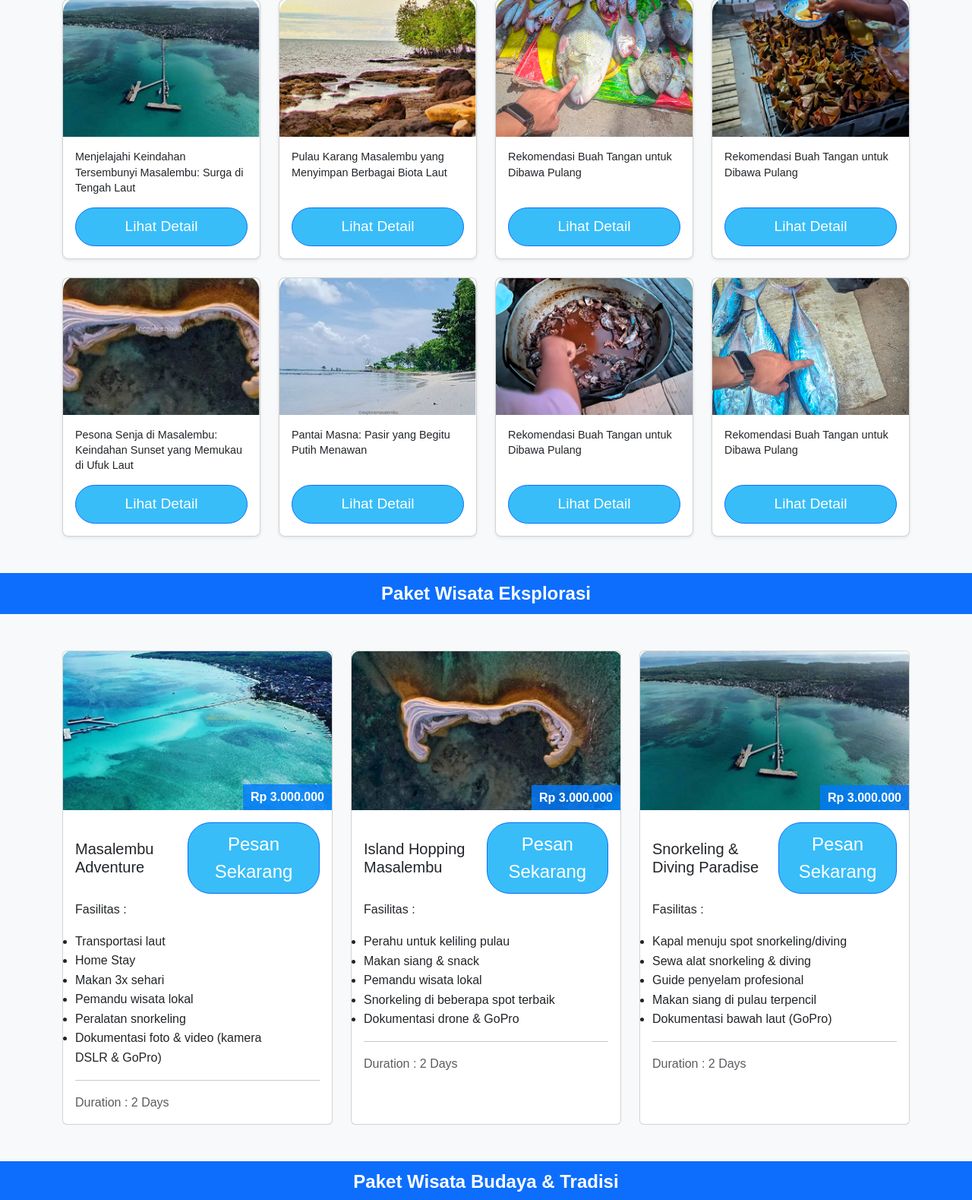
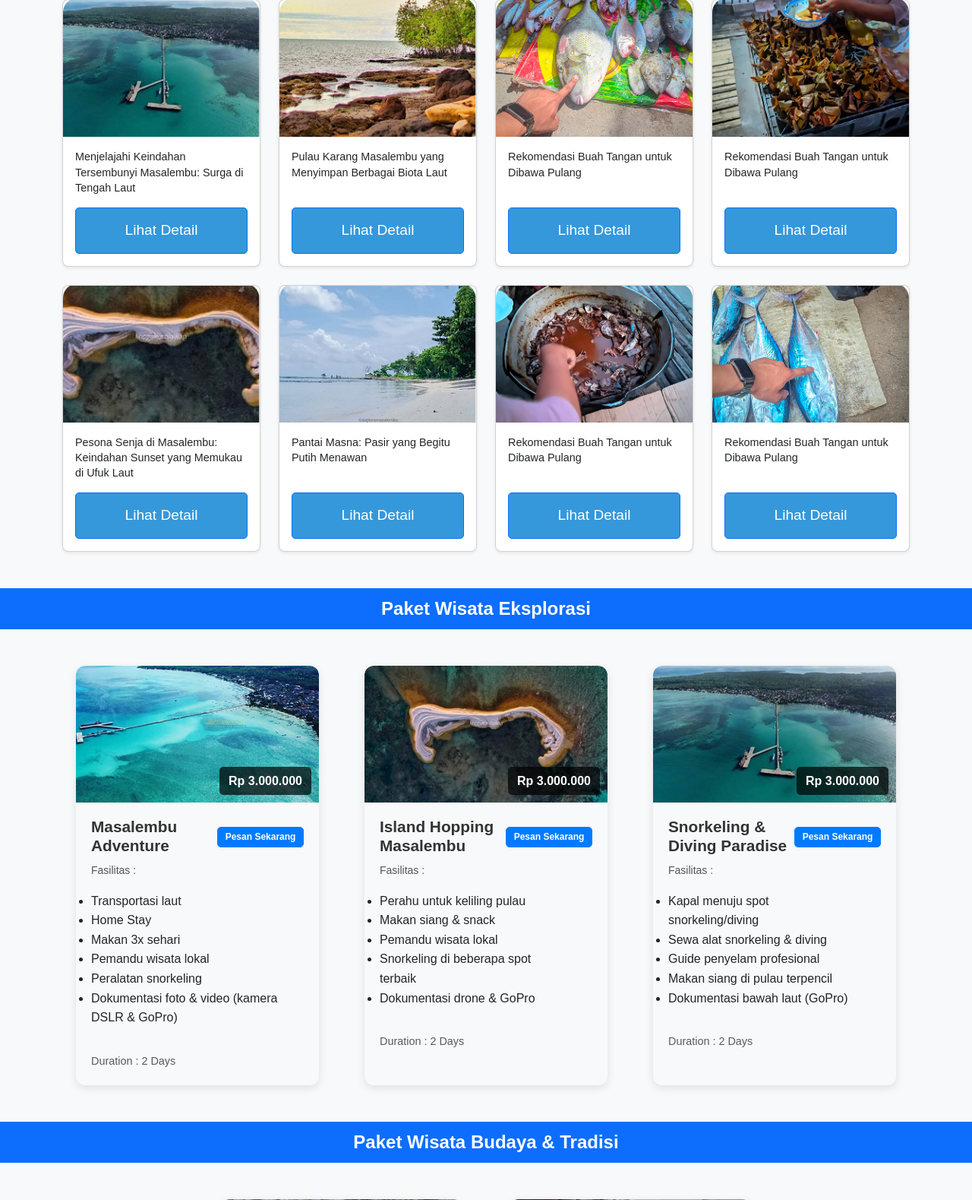
Before and after one commit to kaidanidani/masalembu, a CodeIgniter 4 app: the page made by app/Views/dashboard.php in a window 1280 px wide. Shown: the part 1879-3458 px from the top of the page at 76% size. Run offline with PHP 8.4 and a stand-in for CodeIgniter, Linux system fonts and the light colour scheme; the template is opened without the code that fills it, so the values that code supplies are empty; some libraries are stand-ins or nearby versions.

Commit message:
update style.css

```diff
--- a/public/style.css
+++ b/public/style.css
@@ -352,99 +352,137 @@ body {
   object-position: center;
 }
 
-/* Paket Wisata */
-.section-title {
-  background: linear-gradient(to right, #4facfe, #00f2fe);
-  color: white;
-  padding: 20px;
-  text-align: center;
-  font-size: 26px;
-  font-weight: bold;
-  margin-bottom: 40px;
+/* --- Paket Wisata Section Styles (CARD Paket Wisata) --- */
+
+.paket-wisata-card {
+    background: transparent;
+    border: none;
+    border-radius: 12px;
+    box-shadow: 0 4px 12px rgba(0, 0, 0, 0.1);
+    overflow: hidden;
+    width: 100%;
+    max-width: 320px;
+    transition: transform 0.3s ease, box-shadow 0.3s ease;
 }
 
-.paket-container {
-  display: flex;
-  justify-content: center;
-  flex-wrap: wrap;
-  gap: 30px;
-  padding: 0 20px 40px;
+.paket-wisata-card:hover {
+    transform: translateY(-8px);
+    box-shadow: 0 8px 20px rgba(0, 0, 0, 0.15);
 }
 
-.paket-card {
-  background: white;
-  border-radius: 10px;
-  box-shadow: 0 10px 15px rgba(0, 0, 0, 0.08);
-  overflow: hidden;
-  width: 320px;
-  transition: transform 0.3s ease;
+.paket-wisata-card .image-wrapper {
+    position: relative;
+    height: 180px;
+    overflow: hidden;
+    border-radius: 12px 12px 0 0;
 }
 
-.paket-card:hover {
-  transform: translateY(-5px);
+.paket-wisata-card .image-wrapper img {
+    width: 100%;
+    height: 100%;
+    object-fit: cover;
 }
 
-.paket-img {
-  width: 100%;
-  height: 180px;
-  object-fit: cover;
+.paket-wisata-card .price-tag-bottom {
+    position: absolute;
+    bottom: 10px;
+    right: 10px;
+    background-color: rgba(0, 0, 0, 0.7);
+    color: #fff;
+    padding: 6px 12px;
+    border-radius: 5px;
+    font-weight: bold;
+    font-size: 1rem;
+    z-index: 10;
 }
 
-.harga {
-  background-color: #1f2937;
-  color: #fff;
-  padding: 10px;
-  font-size: 18px;
-  font-weight: bold;
-  text-align: right;
+.paket-wisata-card .card-body {
+    background-color: transparent;
+    padding: 1.25rem;
 }
 
-.paket-body {
-  padding: 20px;
+.paket-wisata-card .card-title {
+    font-size: 1.3rem;
+    font-weight: 700;
+    color: #333;
+    margin-bottom: 0.8rem;
+    display: flex;
+    justify-content: space-between;
+    align-items: center;
 }
 
-.paket-body h3 {
-  margin-top: 0;
-  font-size: 20px;
+.paket-wisata-card .card-title span {
+    max-width: calc(100% - 80px);
+    display: inline-block;
+    line-height: 1.2;
 }
 
-.rating {
-  color: #ffc107;
-  font-size: 18px;
-  margin-bottom: 10px;
+.paket-wisata-card .facilities-list {
+    font-size: 0.875rem;
+    color: #555;
+    margin-bottom: 1rem;
 }
 
-.btn {
-  display: inline-block;
-  background-color: #38bdf8;
-  color: white;
-  text-decoration: none;
-  padding: 10px 20px;
-  border-radius: 30px;
-  font-weight: 500;
-  transition: background-color 0.3s;
+.paket-wisata-card .facilities-list ul {
+    padding-left: 1.2rem;
+    margin-bottom: 0;
+    list-style-type: disc;
 }
 
-.btn:hover {
-  background-color: #0ea5e9;
+.paket-wisata-card .facilities-list li {
+    margin-bottom: 0.3rem;
 }
 
-.container h3 {
-  background: linear-gradient(to right, #4b79a1, #283e51);
-  color: white;
-  padding-top: 40px;
+.paket-wisata-card hr {
+    margin-top: 1rem;
+    margin-bottom: 1rem;
+    border-color: #eee;
 }
 
-.custom-center {
-  background-color: #0d6efd;
-  color: white;
-  padding: 1rem;
-  text-align: center;
+.paket-wisata-card .text-muted {
+    font-size: 0.9rem;
+    display: flex;
+    justify-content: space-between;
+    align-items: center;
 }
 
-.judul-section {
-  font-size: 1.8rem;
-  font-weight: bold;
+.paket-wisata-card .star-rating .fas,
+.paket-wisata-card .star-rating .far {
+    font-size: 1.1rem;
+}
+
+/* Ukuran Tombol Pesan Sekarang */
+.paket-wisata-card .btn-primary {
+    background-color: #007bff;
+    border-color: #007bff;
+    font-weight: 600;
+    padding: 0.2rem 0.6rem;
+    font-size: 0.75rem;
+    border-radius: 5px;
+    transition: background-color 0.2s ease;
+    white-space: nowrap;
+}
+
+.paket-wisata-card .btn-primary:hover {
+    background-color: #0056b3;
+    border-color: #004085;
+}
+
+
+@media (min-width: 576px) { /* Small devices (sm) - 2 columns */
+    /* Jika Anda menggunakan col-sm-6 di HTML Anda */
+    .row > .col-sm-6 { /* Targetkan elemen .col dengan class .col-sm-6 di dalam .row */
+        flex: 0 0 auto;
+        width: 50%;
+    }
+}
+
+@media (min-width: 768px) { /* Medium devices (md) - 3 columns */
+    /* Jika Anda menggunakan col-md-4 di HTML Anda */
+    .row > .col-md-4 { /* Targetkan elemen .col dengan class .col-md-4 di dalam .row */
+        flex: 0 0 auto;
+        width: 33.333333%;
+    }
 }
 
 /* Card Explore Section */
@@ -453,8 +491,8 @@ body {
 }
 
 .explore-card {
-    border-radius: 15px; /* Rounded corners for the card */
-    overflow: hidden; /* Ensures image respects border-radius */
+    border-radius: 15px;
+    overflow: hidden;
     box-shadow: 0 4px 8px rgba(0, 0, 0, 0.1); /* Subtle shadow */
     transition: transform 0.2s ease-in-out; /* Smooth hover effect */
 }
```
